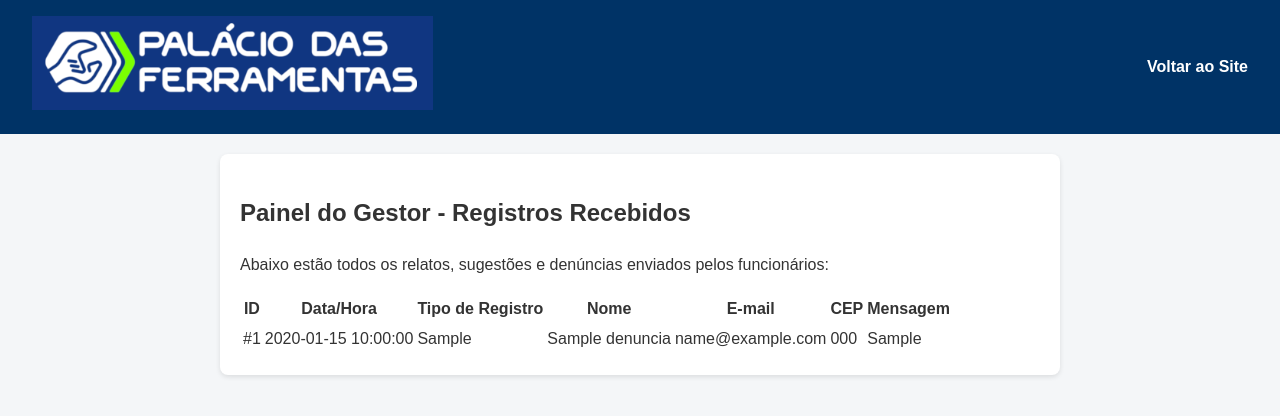
After one commit to joaomarcosd/ouvidoria-palacio, a Flask app: page /admin in a window 1280 px wide. The commit adds this page. Shown: the top 416 px of the page. Run offline with Flask 3, Linux system fonts and the light colour scheme; tables that the repository leaves empty hold one stand-in row (values such as "Sample post").

Commit message:
Atualizacao de layout, tipos de registro, logo e painel de gestores

```diff
--- a/app.py
+++ b/app.py
@@ -3,7 +3,6 @@ import sqlite3
 
 app = Flask(__name__)
 
-# Função para criar o banco de dados SQLite automaticamente
 def init_db():
     conn = sqlite3.connect('database.db')
     cursor = conn.cursor()
@@ -21,15 +20,23 @@ def init_db():
     conn.commit()
     conn.close()
 
-# Inicializa o banco de dados ao subir o app
 init_db()
 
-# Rota principal (carrega a página do site)
 @app.route('/')
 def home():
     return render_template('index.html')
 
-# API REST interna para receber e salvar os relatos
+# Rota para o painel interno dos gestores
+@app.route('/admin')
+def admin():
+    conn = sqlite3.connect('database.db')
+    conn.row_factory = sqlite3.Row
+    cursor = conn.cursor()
+    cursor.execute('SELECT * FROM denuncias ORDER BY data_envio DESC')
+    registros = cursor.fetchall()
+    conn.close()
+    return render_template('admin.html', registros=registros)
+
 @app.route('/api/denuncia', methods=['POST'])
 def salvar_denuncia():
     data = request.get_json()
@@ -45,7 +52,7 @@ def salvar_denuncia():
     conn.commit()
     conn.close()
 
-    return jsonify({"status": "sucesso", "mensagem": "Denúncia registrada com sucesso!"}), 201
+    return jsonify({"status": "sucesso", "mensagem": "Registro enviado com sucesso!"}), 201
 
 if __name__ == '__main__':
     app.run(debug=True)
--- /dev/null
+++ b/templates/admin.html
@@ -0,0 +1,61 @@
+<!DOCTYPE html>
+<html lang="pt-BR">
+<head>
+    <meta charset="UTF-8">
+    <meta name="viewport" content="width=device-width, initial-scale=1.0">
+    <title>Painel do Gestor - Palácio das Ferramentas</title>
+    <link rel="stylesheet" href="{{ url_for('static', filename='style.css') }}">
+</head>
+<body>
+
+    <header role="banner">
+        <div class="logo">
+            <img src="{{ url_for('static', filename='logo.png') }}" alt="Palácio das Ferramentas Logo" class="logo-img">
+        </div>
+        <nav>
+            <ul>
+                <li><a href="/">Voltar ao Site</a></li>
+            </ul>
+        </nav>
+    </header>
+
+    <main class="container admin-container">
+        <h2>Painel do Gestor - Registros Recebidos</h2>
+        <p>Abaixo estão todos os relatos, sugestões e denúncias enviados pelos funcionários:</p>
+
+        {% if registros %}
+        <div class="table-responsive">
+            <table class="admin-table">
+                <thead>
+                    <tr>
+                        <th>ID</th>
+                        <th>Data/Hora</th>
+                        <th>Tipo de Registro</th>
+                        <th>Nome</th>
+                        <th>E-mail</th>
+                        <th>CEP</th>
+                        <th>Mensagem</th>
+                    </tr>
+                </thead>
+                <tbody>
+                    {% for reg in registros %}
+                    <tr>
+                        <td>#{{ reg['id'] }}</td>
+                        <td>{{ reg['data_envio'] }}</td>
+                        <td><span class="badge">{{ reg['tipo'] }}</span></td>
+                        <td>{{ reg['nome'] or 'Anônimo' }}</td>
+                        <td>{{ reg['email'] or 'Não informado' }}</td>
+                        <td>{{ reg['cep'] or '-' }}</td>
+                        <td>{{ reg['mensagem'] }}</td>
+                    </tr>
+                    {% endfor %}
+                </tbody>
+            </table>
+        </div>
+        {% else %}
+        <p class="sem-registros">Nenhum registro encontrado no sistema até o momento.</p>
+        {% endif %}
+    </main>
+
+</body>
+</html>
```
Also changed, not shown: templates/index.html (+18 -37 lines), static/logo.png (added).
